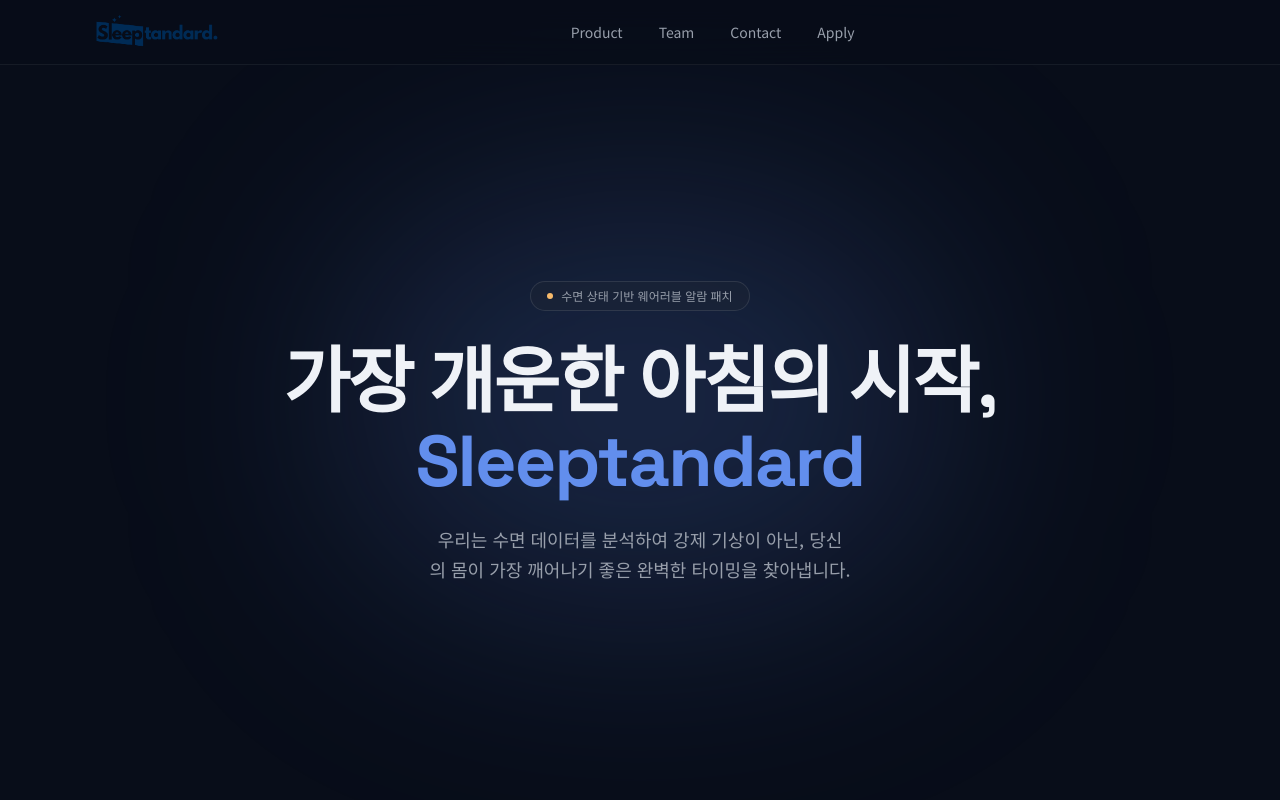
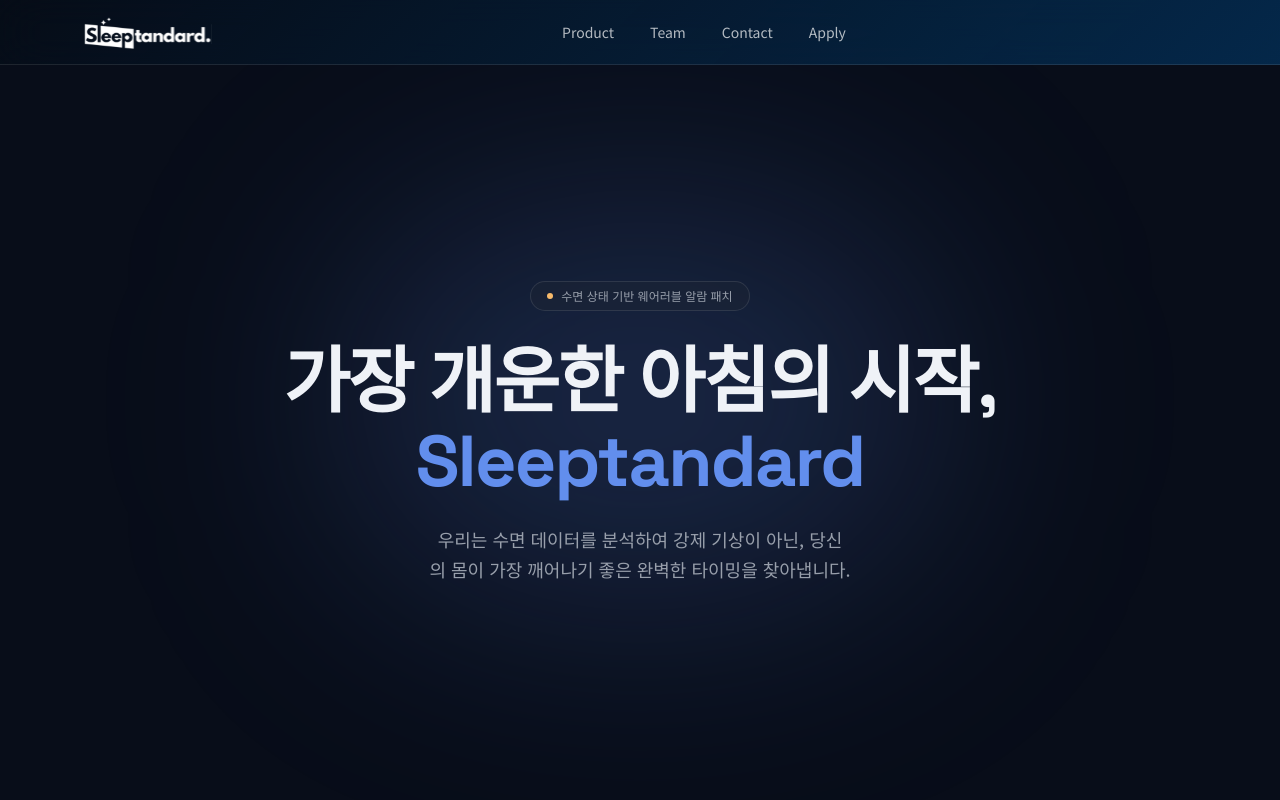
Before and after one commit to Sleeptandard/Sleeptandard_Web, a Next.js app: page / in a window 1280 px wide. Shown: the top 800 px of the page. Built offline with nearby package versions, Linux system fonts and the light colour scheme; a web font is replaced by a local one.

Commit message:
feat: header 색상 변경

```diff
--- a/components/site-header.tsx
+++ b/components/site-header.tsx
@@ -1,7 +1,6 @@
 'use client'
 
 import Link from 'next/link'
-import Image from 'next/image'
 import { usePathname } from 'next/navigation'
 import { useState } from 'react'
 import { Menu, X } from 'lucide-react'
@@ -17,22 +16,46 @@ const NAV_LINKS = [
 export function SiteHeader() {
   const pathname = usePathname()
   const [open, setOpen] = useState(false)
+  const useDarkHeader =
+    pathname === '/' ||
+    pathname.startsWith('/team') ||
+    pathname.startsWith('/apply')
+
+  const headerGradient = useDarkHeader
+    ? 'linear-gradient(135deg, rgba(5, 12, 22, 0.6) 0%, rgba(4, 47, 86, 0.8) 100%)'
+    : 'linear-gradient(135deg, rgba(245, 245, 245, 0.6) 0%, rgba(245, 245, 245, 0.8) 100%)'
 
   return (
-    <header className="fixed inset-x-0 top-0 z-50 border-b border-border/60 bg-background/70 backdrop-blur-xl">
+    <header
+      className={cn(
+        'fixed inset-x-0 top-0 z-50 border-b backdrop-blur-xl',
+        useDarkHeader ? 'border-white/10' : 'border-[#042F56]/10',
+      )}
+      style={{ backgroundImage: headerGradient }}
+    >
       <div className="mx-auto flex h-16 max-w-6xl items-center justify-between px-5">
         <Link
           href="/"
-          className="flex items-center gap-2"
+          className="flex items-center"
           onClick={() => setOpen(false)}
+          aria-label="Sleeptandard 홈"
         >
-          <Image
-            src="/images/logo/logo.png"
-            alt="Sleeptandard Logo"
-            width={320}
-            height={80}
-            priority
-            className="h-12 w-auto object-contain"
+          <span
+            aria-hidden="true"
+            className={cn(
+              'block h-[37px] w-32 transition-colors',
+              useDarkHeader ? 'bg-white' : 'bg-[#042F56]',
+            )}
+            style={{
+              WebkitMaskImage: 'url(/images/logo/logo.svg)',
+              maskImage: 'url(/images/logo/logo.svg)',
+              WebkitMaskPosition: 'center',
+              maskPosition: 'center',
+              WebkitMaskRepeat: 'no-repeat',
+              maskRepeat: 'no-repeat',
+              WebkitMaskSize: 'contain',
+              maskSize: 'contain',
+            }}
           />
         </Link>
 
@@ -48,9 +71,13 @@ export function SiteHeader() {
                 href={link.href}
                 className={cn(
                   'rounded-full px-4 py-2 text-sm font-medium transition-colors',
-                  active
-                    ? 'bg-secondary text-foreground'
-                    : 'text-muted-foreground hover:text-foreground',
+                  useDarkHeader
+                    ? active
+                      ? 'bg-white/10 text-white'
+                      : 'text-white/70 hover:text-white'
+                    : active
+                      ? 'bg-[#042F56]/10 text-[#042F56]'
+                      : 'text-[#042F56]/70 hover:text-[#042F56]',
                 )}
               >
                 {link.label}
@@ -65,7 +92,10 @@ export function SiteHeader() {
 
         <button
           type="button"
-          className="flex h-10 w-10 items-center justify-center rounded-full text-foreground md:hidden"
+          className={cn(
+            'flex h-10 w-10 items-center justify-center rounded-full md:hidden',
+            useDarkHeader ? 'text-white' : 'text-[#042F56]',
+          )}
           onClick={() => setOpen((v) => !v)}
           aria-label={open ? '메뉴 닫기' : '메뉴 열기'}
           aria-expanded={open}
@@ -75,7 +105,14 @@ export function SiteHeader() {
       </div>
 
       {open && (
-        <div className="border-t border-border/60 bg-background/95 px-5 py-4 md:hidden">
+        <div
+          className={cn(
+            'border-t px-5 py-4 backdrop-blur-xl md:hidden',
+            useDarkHeader
+              ? 'border-white/10 bg-[#050C16]/95'
+              : 'border-[#042F56]/10 bg-[#F5F5F5]/95',
+          )}
+        >
           <nav className="flex flex-col gap-1">
             {NAV_LINKS.map((link) => {
               const active =
@@ -89,9 +126,13 @@ export function SiteHeader() {
                   onClick={() => setOpen(false)}
                   className={cn(
                     'rounded-xl px-4 py-3 text-sm font-medium transition-colors',
-                    active
-                      ? 'bg-secondary text-foreground'
-                      : 'text-muted-foreground hover:bg-secondary/60 hover:text-foreground',
+                    useDarkHeader
+                      ? active
+                        ? 'bg-white/10 text-white'
+                        : 'text-white/70 hover:bg-white/5 hover:text-white'
+                      : active
+                        ? 'bg-[#042F56]/10 text-[#042F56]'
+                        : 'text-[#042F56]/70 hover:bg-[#042F56]/5 hover:text-[#042F56]',
                   )}
                 >
                   {link.label}
```
Also changed, not shown: public/images/logo/logo.svg (added).
